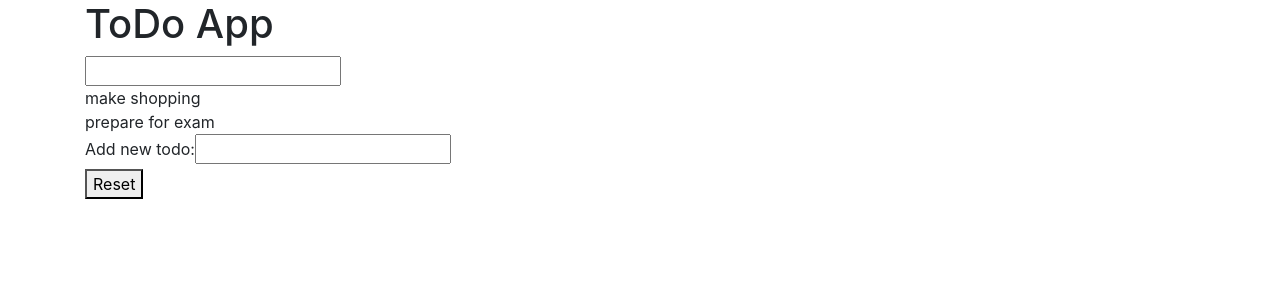
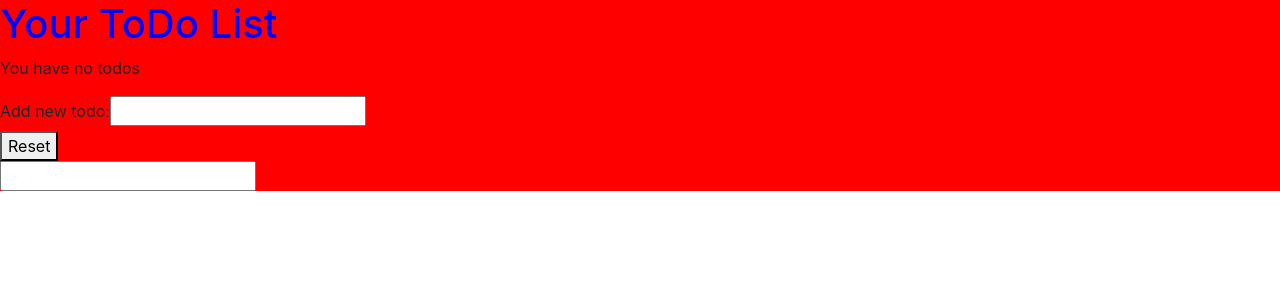
Before and after one commit to mohammadkharma/ToDo-App, a React (Create React App) app: page / in a window 1280 px wide. Shown: the top 300 px of the page. Built offline with nearby package versions, Linux system fonts and the light colour scheme.

Commit message:
added styles folder

```diff
--- a/src/App.js
+++ b/src/App.js
@@ -1,15 +1,14 @@
 import React, { Component } from 'react';
+import './styles/app.css';
 import ToDos from './Components/ToDos';
 import AddToDo from './Components/AddToDo';
 import ResetToDos from './Components/ResetToDos';
 import SearchToDos from './Components/SearchToDos';
+
 class App extends Component {
   // setting the main state for the todos data
   state = {
-    todos: [
-      { id: 1, content: 'make shopping' },
-      { id: 2, content: 'prepare for exam' }
-    ]
+    todos: []
   }
 
   // filtering through the todos and returning all todos except the one with the id in param
@@ -43,14 +42,13 @@ class App extends Component {
 
   render() {
     return (
-
-    <div className="App container">
-      <h1>ToDo App</h1>
-      <SearchToDos />
-      <ToDos todos={this.state.todos} deleteTodo={this.deleteTodo} />
-      <AddToDo addTodo={this.addTodo} />
-      <ResetToDos resetTodos={this.resetTodos} />
-    </div>
+      <div className="App">
+        <h1>Your ToDo List</h1>
+        <ToDos todos={this.state.todos} deleteTodo={this.deleteTodo} />
+        <AddToDo addTodo={this.addTodo} />
+        <ResetToDos resetTodos={this.resetTodos} />
+        <SearchToDos />
+      </div>
     );
   }
 }
--- a/src/Components/AddToDo.jsx
+++ b/src/Components/AddToDo.jsx
@@ -1,7 +1,7 @@
 // responsible for adding new todo
 
 import React, { Component } from 'react';
-
+import '../styles/addToDo.css';
 class AddToDo extends Component {
 
     state = {
--- a/src/Components/ResetToDos.jsx
+++ b/src/Components/ResetToDos.jsx
@@ -1,4 +1,7 @@
+// responsible for clearing the todo list
+
 import React, { Component } from 'react';
+import '../styles/resetToDos.css';
 
 class ResetToDos extends Component {
     state = {
--- a/src/Components/SearchToDos.jsx
+++ b/src/Components/SearchToDos.jsx
@@ -1,8 +1,12 @@
+// responsible for the search engine
+
 import React, { Component } from 'react';
+import '../styles/searchToDos.css';
 
 class SearchToDos extends Component {
 
     handleKeyUp = e => {
+        e.preventDefault();
 
         const todoList = document.querySelector('.todoList');
         const term = e.target.value.trim().toLowerCase();
--- a/src/Components/ToDos.jsx
+++ b/src/Components/ToDos.jsx
@@ -12,7 +12,7 @@ const ToDos = ({ todos, deleteTodo }) => {
             return (<div key={todo.id}>
                     <span onClick={()=>{deleteTodo(todo.id)}}>{todo.content}</span>
                 </div>)
-        })) : (<p>You have no todos left, yey!</p>);
+        })) : (<p>You have no todos</p>);
 
     // outputting the todoList in DOM
     return (
--- /dev/null
+++ b/src/styles/app.css
@@ -0,0 +1,7 @@
+.App {
+    background: red;
+}
+
+h1 {
+    color: blue;
+}
```
Also changed, not shown: src/styles/addToDo.css (added), src/styles/resetToDos.css (added), src/styles/searchToDos.css (added).
